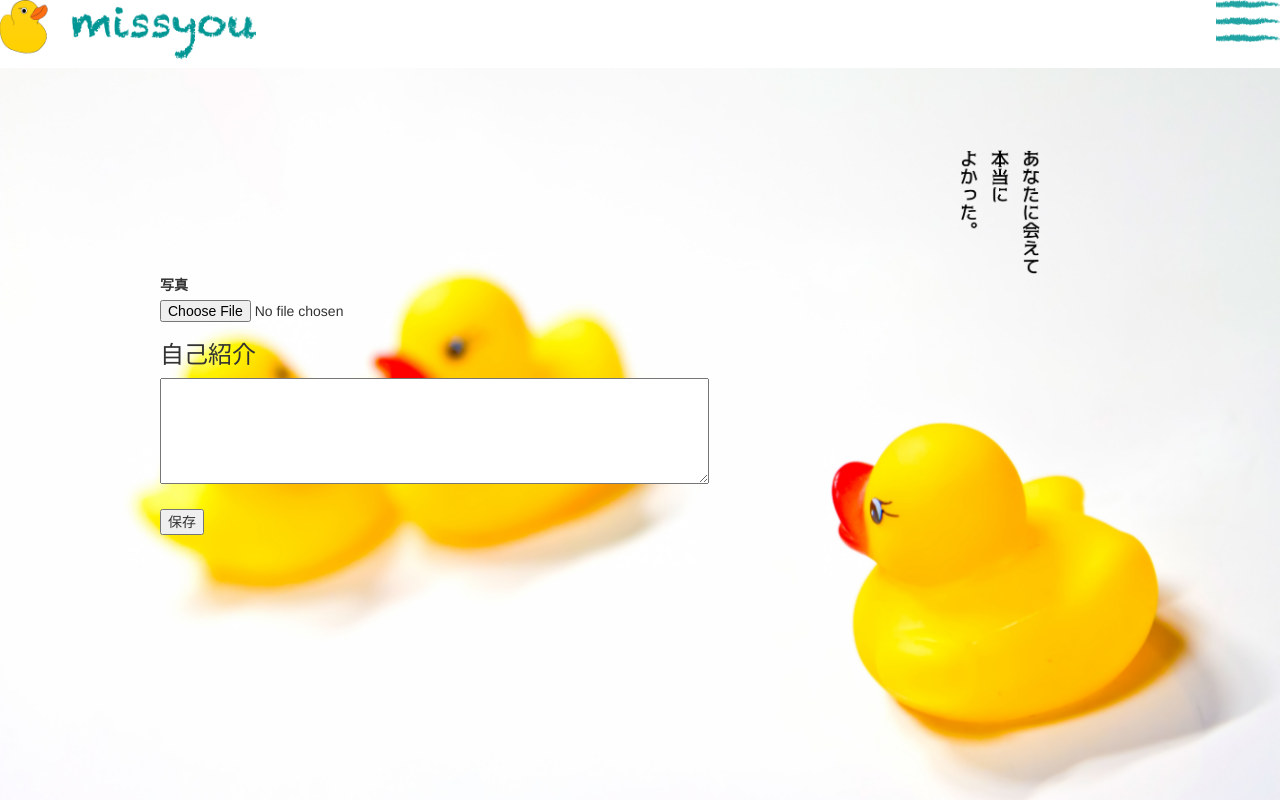
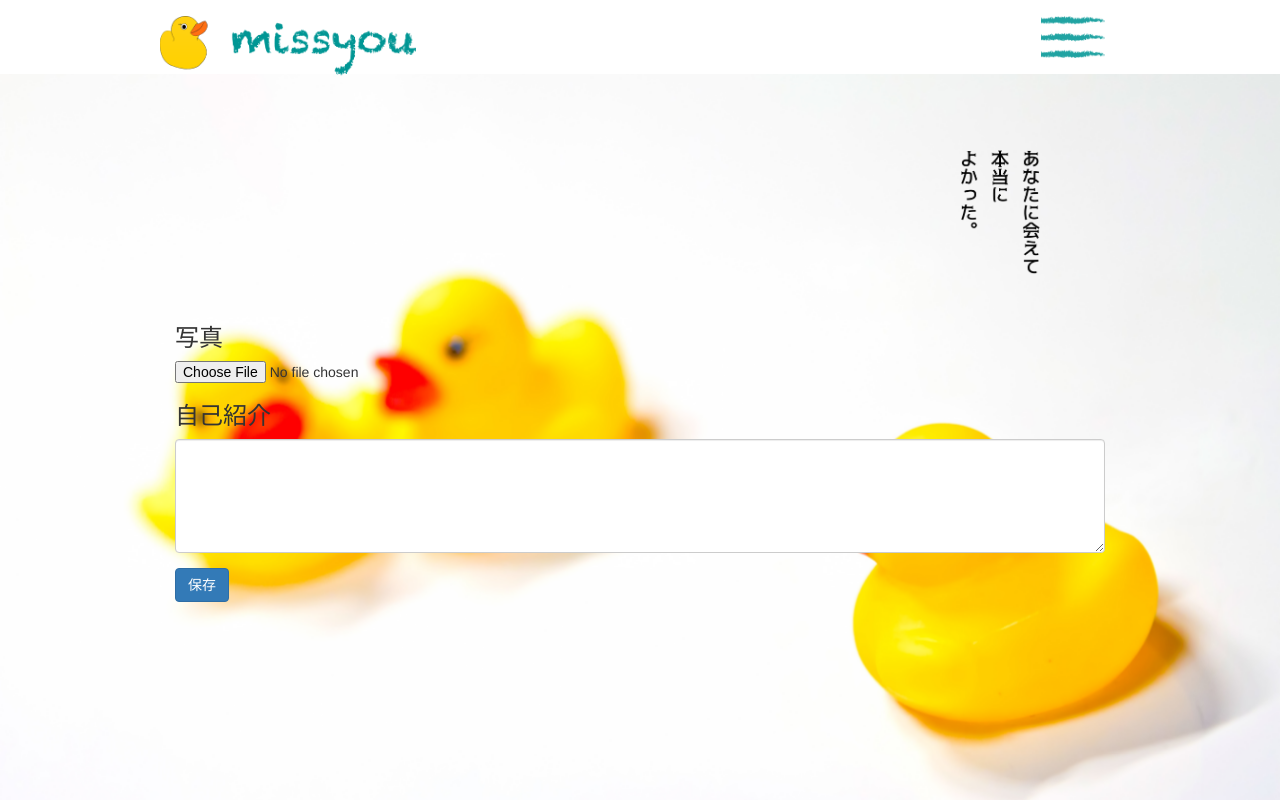
Before and after one commit to sokonishi/mcteam, a PHP site: page /post_profile.php in a window 1280 px wide. Run offline with PHP 8.4, Linux system fonts and the light colour scheme; a user stored in the database is signed in; data comes from the database, SQL or seed files in the repository.

Commit message:
post_profile.php修正

```diff
--- a/post_profile.php
+++ b/post_profile.php
@@ -79,12 +79,7 @@
   <link rel="stylesheet" type="text/css" href="assets/css/elohssa.css">
 </head>
 <body>
- <header>
-  <div class="header_logo">
-    <img src="img/missyou_logo.png" style="width: 20%">
-    <img src="img/menu_bar.png" style="width: 5%; float: right;">
-  </div>
- </header>
+  <?php require('header.php'); ?>
 
   <div class="background">
     <div class="container">
@@ -96,30 +91,27 @@
     </div>
 
     <div class="container">
-      <div class="row space_timeline">
+      <div class="row">
         <form method='POST' action='post_profile.php' enctype="multipart/form-data">
-
+          <div class="col-xs-12">
             <div class="form-group">
-            <label for="img_name">写真</label>
+              <h3 for="img_name">写真</h3>
               <input type="file" name="input_img_name" id="img_name">
               <?php if(isset($errors['img_name']) && $errors['img_name'] == 'type') { ?>
               <p class="text-danger">拡張子が「jpg」「png」「gif」「jpeg」の画像を選択してください</p>
               <?php } ?>
-          </div>
-
-          <div>
               <h3>自己紹介</h3>
-              <textarea name="input_introduction" cols="65" rows="5"></textarea>
+              <textarea name="input_introduction" class="form-control" cols="65" rows="5"></textarea>
               <?php if(isset($errors['introduction']) && $errors['introduction'] == 'blank') { ?>
               <p style="color: red;">自己紹介文を入力してください</p>
               <?php } ?>
+            </div><!-- /form-group -->
+            <input type="submit" class="btn btn-primary" value="保存">
           </div>
-          <br>
-          <input type="submit" value="保存">
         </form>
-      </div>
-    </div>
-  </div>
+      </div><!-- /row -->
+    </div><!-- /container -->
+  </div><!-- /background -->
   <script src="assets/js/jquery-3.1.1.js"></script>
   <script src="assets/js/jquery-migrate-1.4.1.js"></script>
   <script src="assets/js/bootstrap.js"></script>
```
Also changed, not shown: assets/css/elohssa.css (line endings or trailing spaces). Lines whose indentation alone changed are shown as unchanged.
